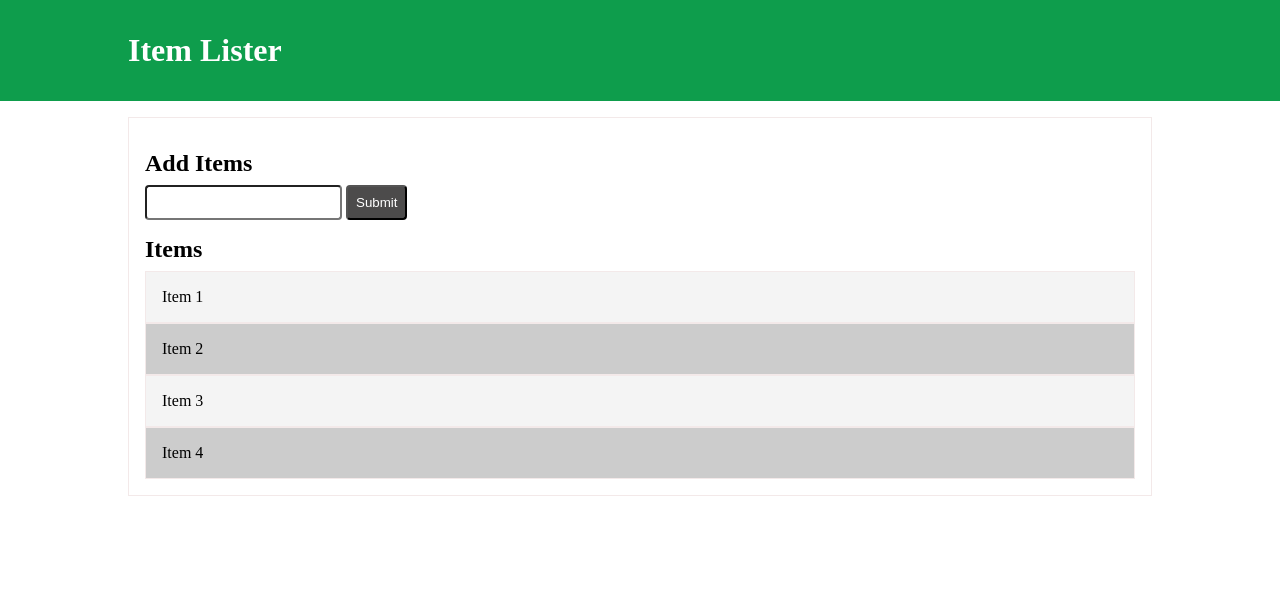
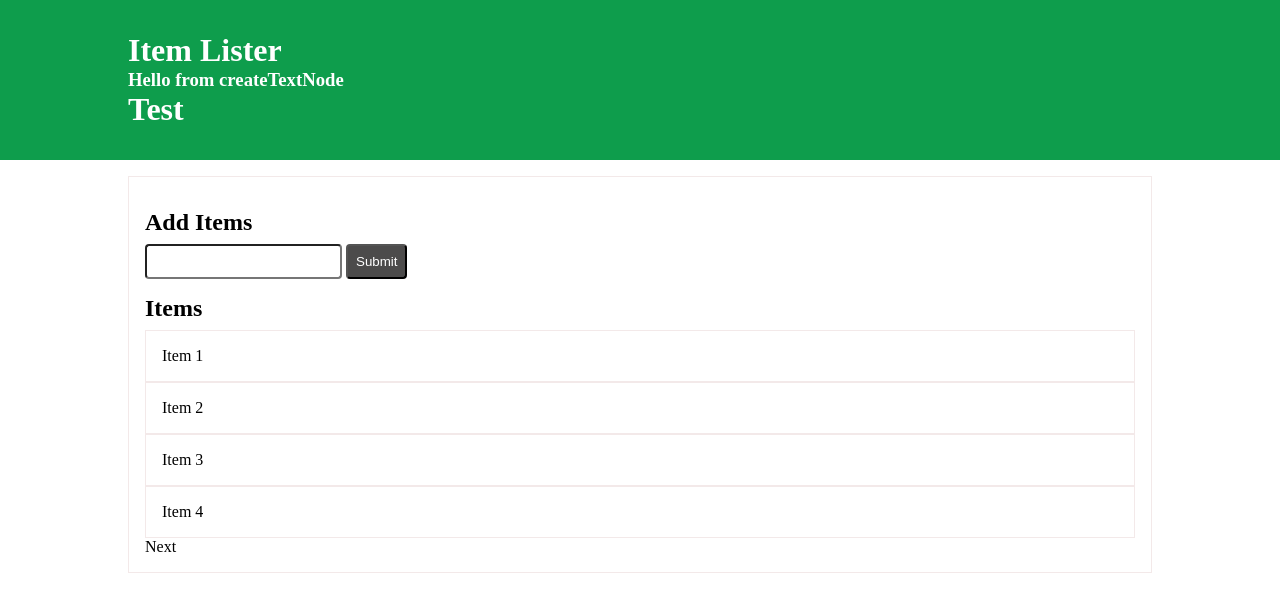
Before and after one commit to bishtneelam/JavaScript_DOM, a plain HTML site: page index.html in a window 1280 px wide. Drawn offline with Linux system fonts and the light colour scheme.

Commit message:
DOM Traversing

```diff
--- a/dom.js
+++ b/dom.js
@@ -88,10 +88,59 @@
 // nTHChild.style.backgroundColor = "#f4f4f4";
 
 //QUERYSELECTORALL
-const odd = document.querySelectorAll('li:nth-child(odd)');
-const even = document.querySelectorAll('li:nth-child(even)');
+// const odd = document.querySelectorAll('li:nth-child(odd)');
+// const even = document.querySelectorAll('li:nth-child(even)');
 
-for (let i = 0; i < odd.length; i++) {
-    odd[i].style.backgroundColor = "#f4f4f4";
-    even[i].style.backgroundColor = "#ccc";
-}
+// for (let i = 0; i < odd.length; i++) {
+//     odd[i].style.backgroundColor = "#f4f4f4";
+//     even[i].style.backgroundColor = "#ccc";
+// }
+
+// TRAVERSING THE DOM //
+// const items = document.querySelector('#items');
+
+//PARENT NODE
+// const parentElement = items.parentNode
+// parentElement.style.backgroundColor = 'plum'
+
+// const parParEle = parentElement.parentNode;
+// parParEle.style.backgroundColor = 'seagreen'
+
+//PARENT ELEMENT
+// console.log(document.documentElement);
+// console.log(items.childNodes)
+// console.log(items.children)
+// items.children[1].style.backgroundColor = '#ccc'
+// console.log(items.firstChild)
+// console.log(items.firstElementChild)
+
+// console.log(items.nextSibling);
+// console.log(items.nextElementSibling);
+
+// console.log(items.previousSibling);
+// console.log(items.previousElementSibling)
+
+//Create Element
+const subTitle = document.createElement('h3');
+subTitle.className = "header wrapper";
+subTitle.id = "header-subTitle"
+subTitle.setAttribute("subName", "demo testing html element")
+console.log(subTitle)
+
+const textNode = document.createTextNode("Hello from createTextNode");
+console.log(textNode)
+
+subTitle.appendChild(textNode)
+console.log(subTitle)
+
+const header = document.querySelector('#main-header');
+const h1 = document.querySelector('h1');
+// header.insertBefore(subTitle, h1.nextSibling)
+// header.insertBefore(subTitle, h1.previousSibling)
+
+// h1.insertAdjacentElement("beforeend", subTitle) --> insert as last child but inside h1 only
+// h1.insertAdjacentElement("beforebegin", subTitle)
+// h1.insertAdjacentElement("afterbegin", subTitle)
+
+
+h1.insertAdjacentElement("afterend", subTitle)
--- a/index.html
+++ b/index.html
@@ -11,8 +11,9 @@
     <body>
         <header id="main-header">
             <h1 class="header wrapper" id="header-title">Item Lister <span style="display: none;">I AM SPAN</span></h1>
+            <h1 class="header wrapper">Test</h1>
         </header>
-        <main class="container wrapper">
+        <main class="container wrapper" id="main">
             <h2 class="title">Add Items</h2>
             <form class="form-inline">
                 <input type="text" value="" class="field">
@@ -25,6 +26,7 @@
                 <li class="list-group-items">Item 3</li>
                 <li class="list-group-items">Item 4</li>
             </ul>
+            <span>Next </span>
         </main>
         <script src="dom.js"></script>
     </body>
```
